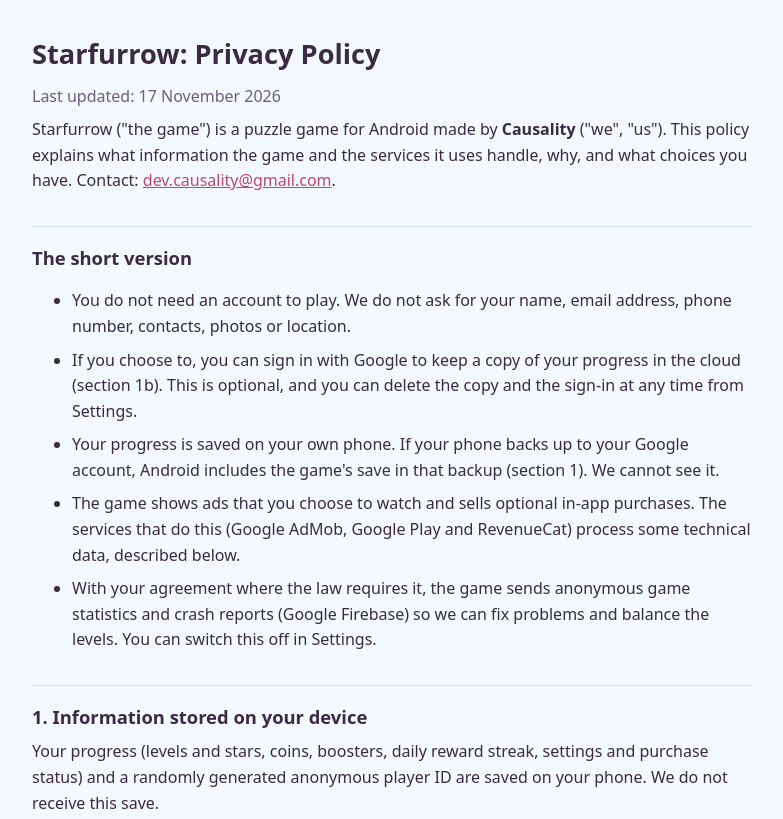
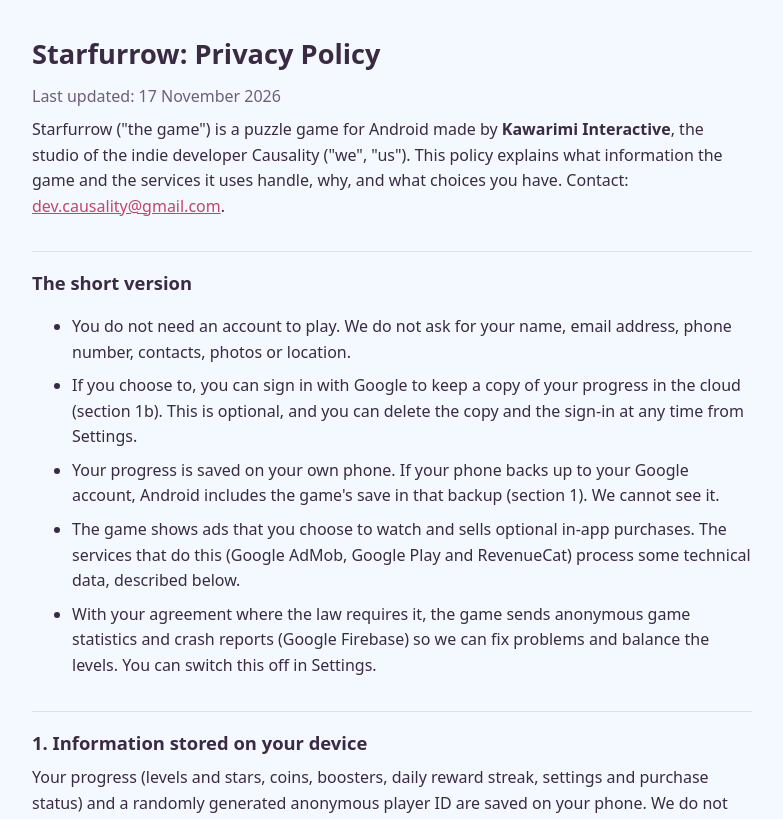
Before and after one commit to CausalityViolation/StarfurrowPrivacy, a plain HTML site: page index.html in a window 1280 px wide. Shown: the top 819 px of the page, without its empty margins (248-1031 px from the left). Drawn offline with Linux system fonts and the light colour scheme.

Commit message:
Studio name in the intro and the Japan section too
Co-Authored-By: Claude Opus 5.5 <noreply@anthropic.com>
Claude-Session: https://claude.ai/code/session_01S1vzQxL1yGUYwtoxYJWhmN

```diff
--- a/index.html
+++ b/index.html
@@ -26,7 +26,7 @@
 <h1>Starfurrow: Privacy Policy</h1>
 <p class="meta">Last updated: 17 November 2026</p>
 
-<p>Starfurrow ("the game") is a puzzle game for Android made by <strong>Causality</strong> ("we", "us"). This policy explains what information the game and the services it uses handle, why, and what choices you have. Contact: <a href="mailto:dev.causality@gmail.com">dev.causality@gmail.com</a>.</p>
+<p>Starfurrow ("the game") is a puzzle game for Android made by <strong>Kawarimi Interactive</strong>, the studio of the indie developer Causality ("we", "us"). This policy explains what information the game and the services it uses handle, why, and what choices you have. Contact: <a href="mailto:dev.causality@gmail.com">dev.causality@gmail.com</a>.</p>
 
 <h2>The short version</h2>
 <ul>
@@ -115,7 +115,7 @@
 <h2>7. Players in Japan</h2>
 <p>This section is for players in Japan. The rest of the policy applies to you as well.</p>
 <ul>
-  <li><strong>Who handles your information.</strong> Causality, <a href="mailto:dev.causality@gmail.com">dev.causality@gmail.com</a>. Our postal address is available on request by email.</li>
+  <li><strong>Who handles your information.</strong> Kawarimi Interactive (developer: Causality), <a href="mailto:dev.causality@gmail.com">dev.causality@gmail.com</a>. Our postal address is available on request by email.</li>
   <li><strong>Why we use it.</strong> To provide and run the game (purchases, the ads you choose to watch), to answer your messages, to understand how the game is played, fix crashes and improve it, to prevent cheating and abuse, and to meet legal obligations.</li>
   <li><strong>Sharing.</strong> We do not sell your personal information and do not give it to third parties, except to the services in section 2 and where the law requires it.</li>
   <li><strong>Outside Japan.</strong> These services run on servers in the United States and other countries where Google and RevenueCat operate. Their own privacy policies describe how they protect the data.</li>
```
